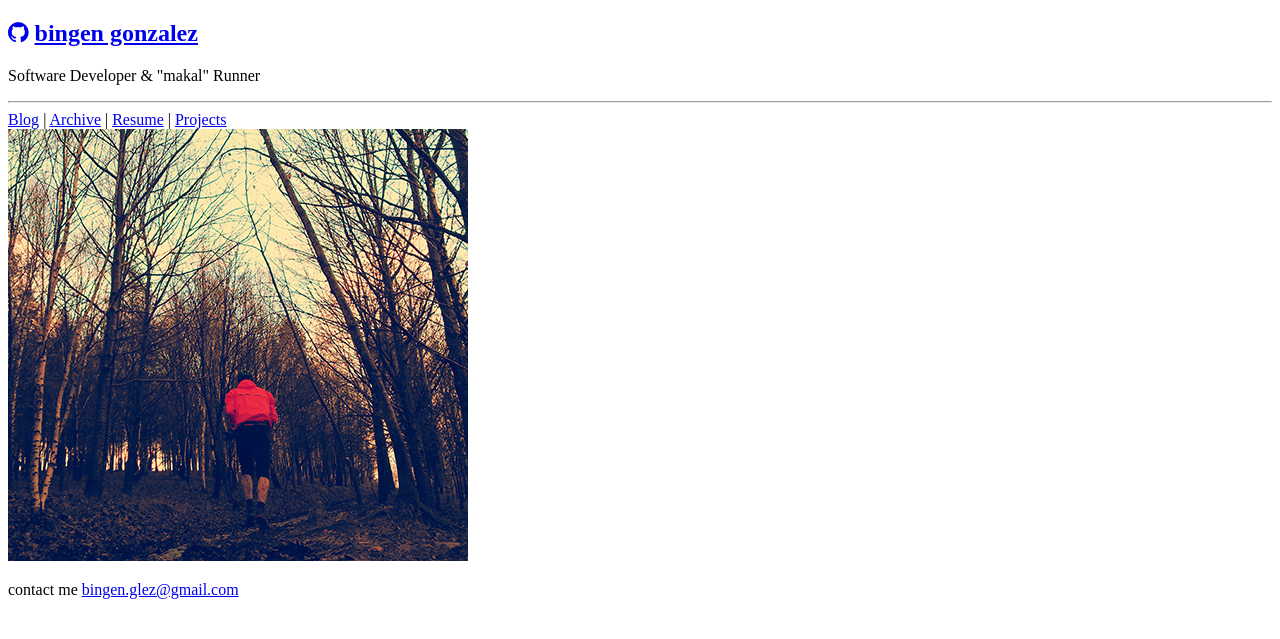
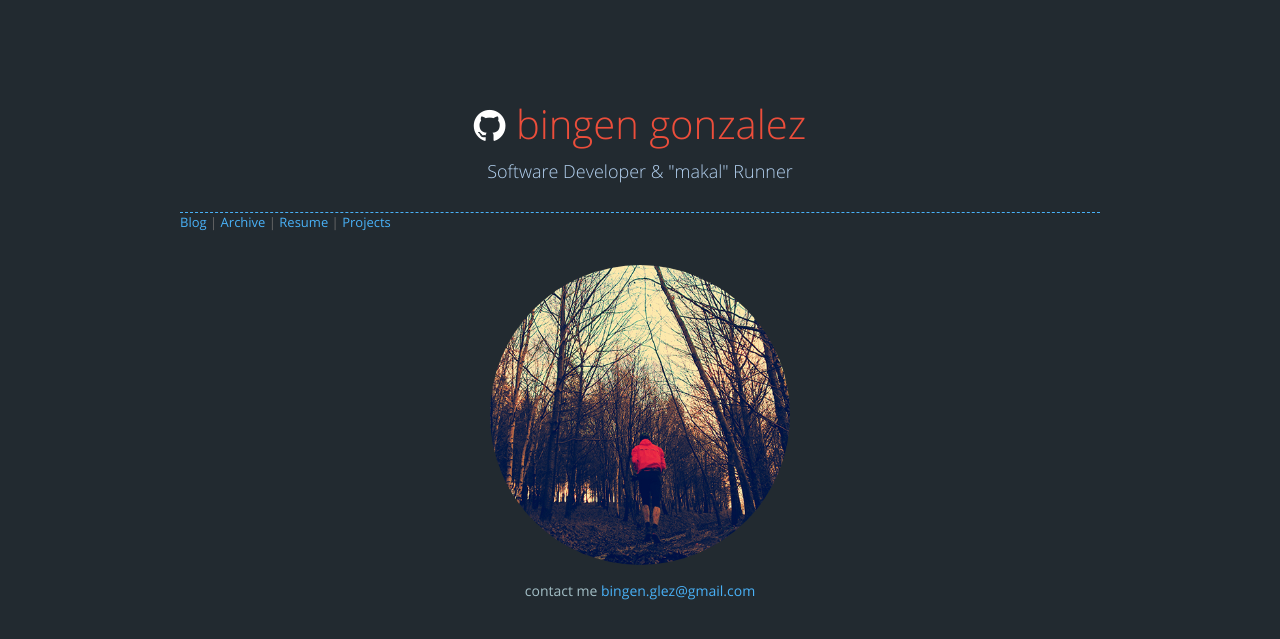
Before and after one commit to Bingentzio/bingentzio.github.io, a Jekyll site: the page built from index.html, in a window 1280 px wide. Shown: the top 639 px of the page. Built offline with Jekyll 4.4.1, drawn with Linux system fonts in a browser that asks for light colours; nearby versions of some CDN libraries; library files that are not in the unit come from our copies; comment, search, counter and statistics services are not loaded.

```diff
--- a/_config.yml
+++ b/_config.yml
@@ -1,5 +1,5 @@
-baseurl: "bingentzio.github.io" # The subpath of your site. Use "" if you're hosting a blog at the root level.
-url: "bingentzio.github.io" # the base hostname & protocol for your site.
+baseurl: "" # The subpath of your site. Use "" if you're hosting a blog at the root level.
+url: "http://bingentzio.github.io" # the base hostname & protocol for your site.
 title: "bingen-blog"
 
 
```
